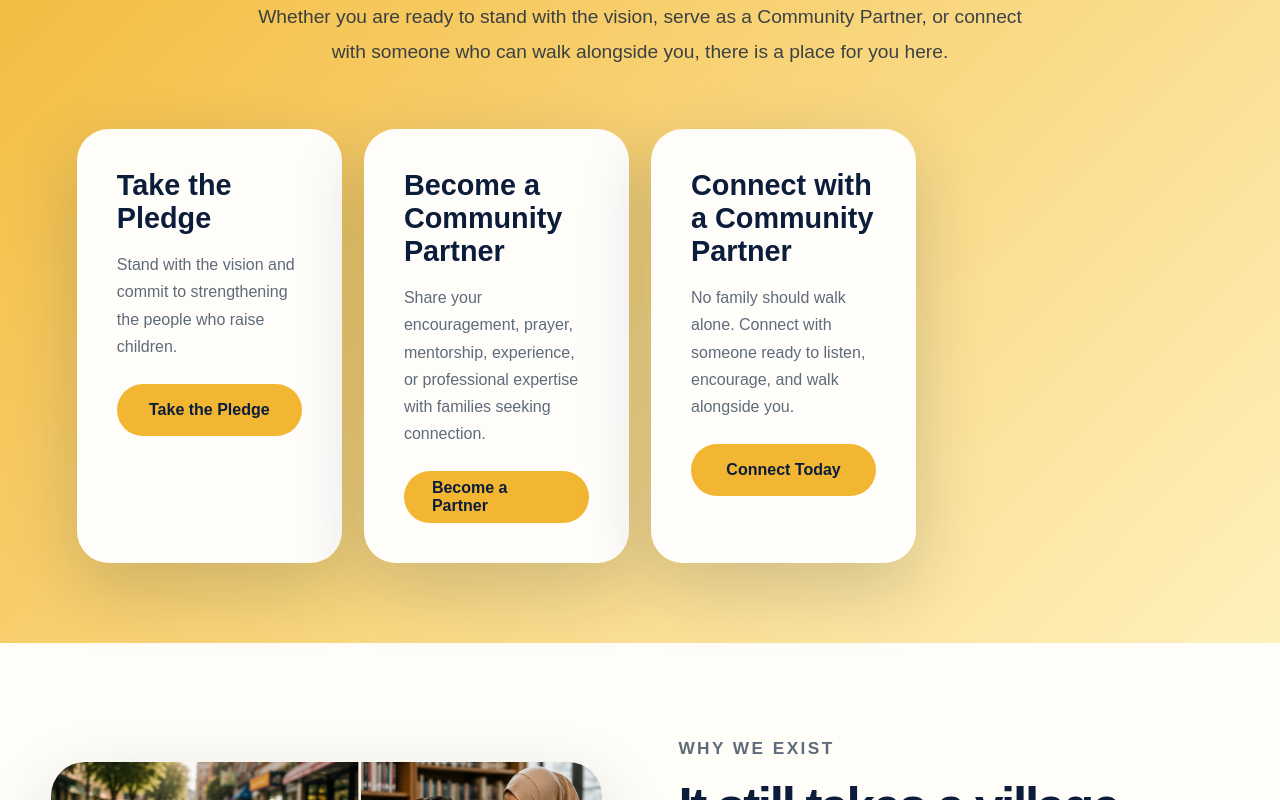
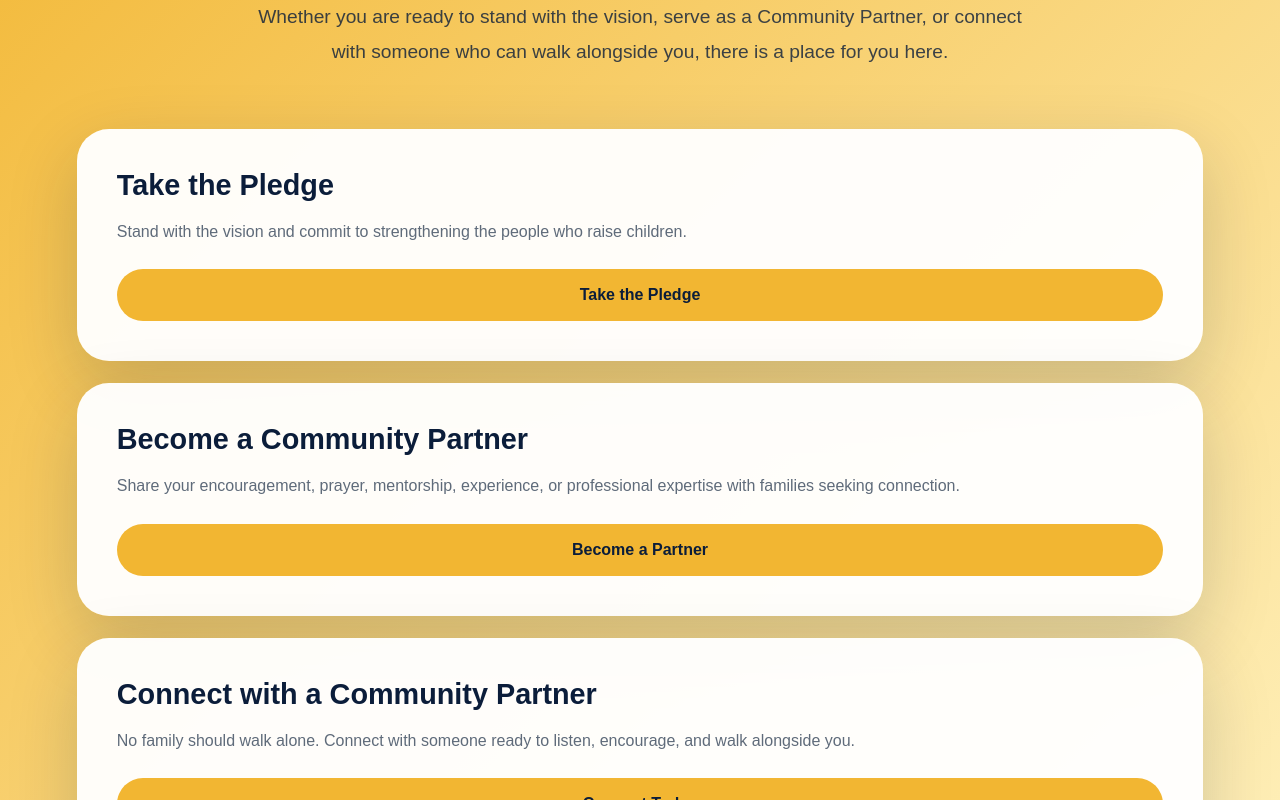
Before and after one commit to nathleegrant-lang/raise-them-right, a Next.js app: page / in a window 1280 px wide. Shown: the part 980-1780 px from the top of the page. Built offline with nearby package versions, Linux system fonts and the light colour scheme.

Commit message:
Update globals.css

```diff
--- a/src/app/globals.css
+++ b/src/app/globals.css
@@ -661,6 +661,10 @@ h1 {
   }
 }
 
+.action-grid.three {
+  grid-template-columns: 1fr;
+}
+
 @media (max-width: 560px) {
   .brand {
     width: min(320px, 80vw);
```
